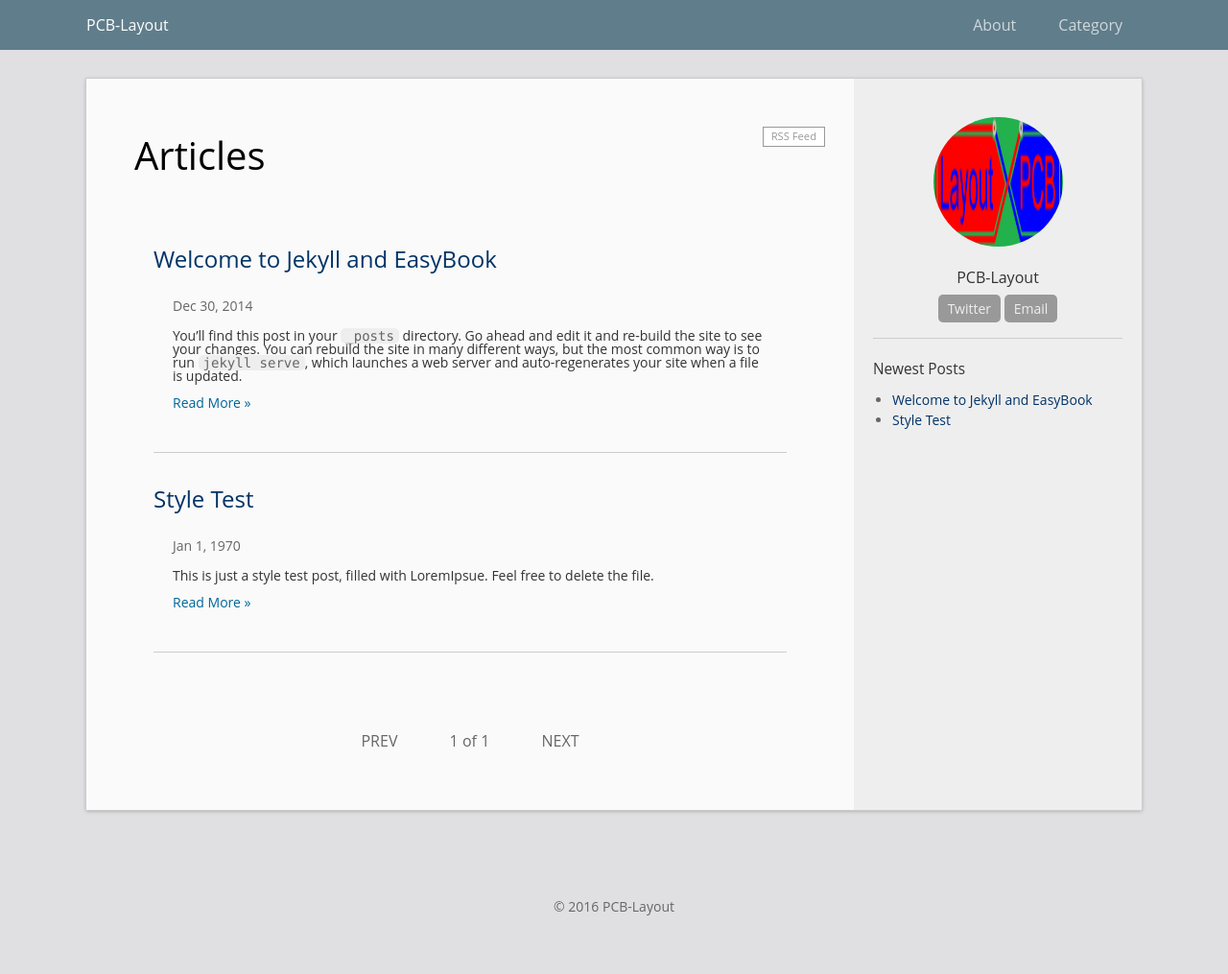
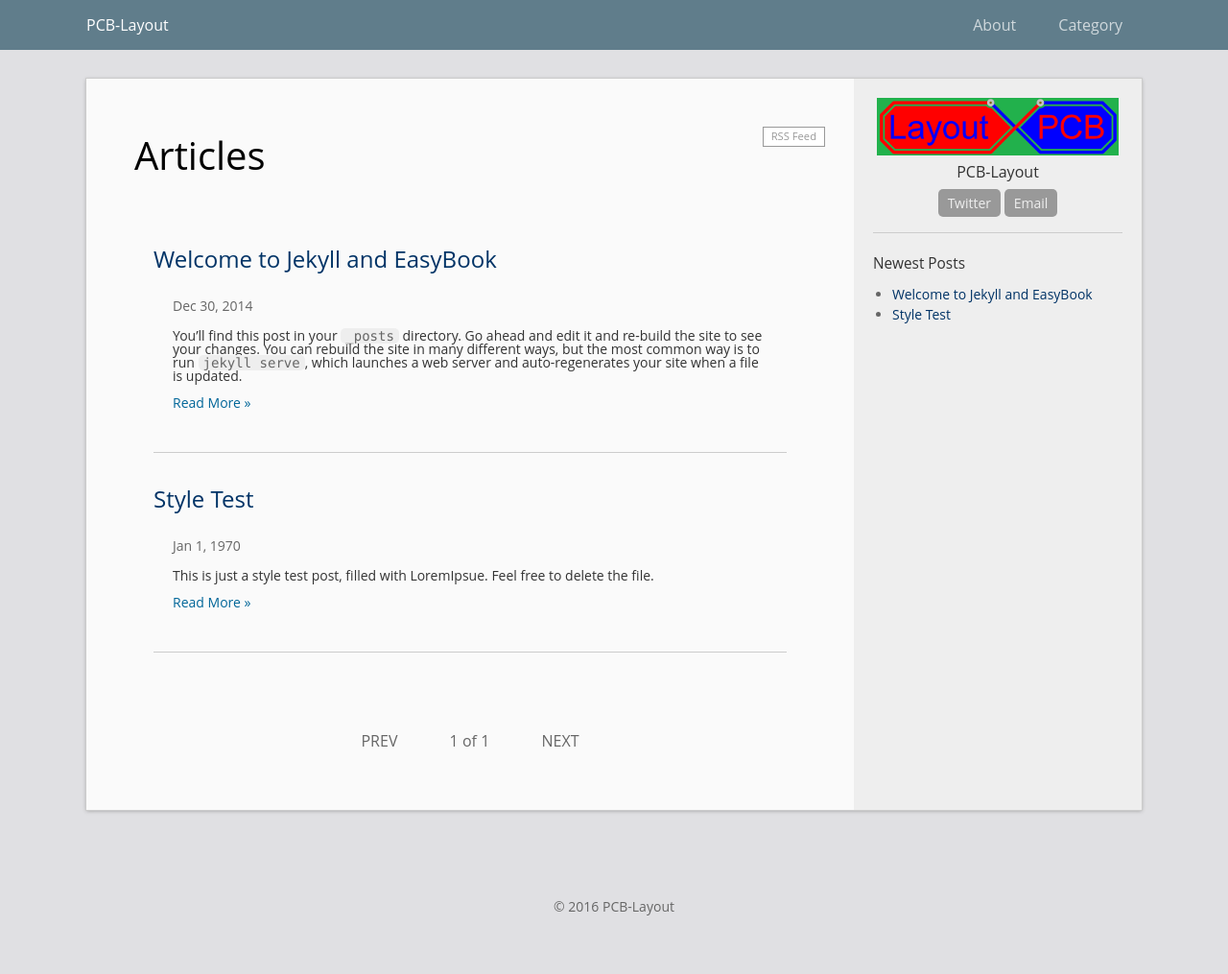
Before and after one commit to hakandilek/layout-pcb.de, a Jekyll site: the page built from index.html, in a window 1280 px wide. Shown: the whole page at 96% size. Built offline with Jekyll 4.4.1, drawn with Linux system fonts in a browser that asks for light colours; the list of posts is cut into pages by our own code.

Commit message:
fix logo css

```diff
--- a/_sass/_layout.scss
+++ b/_sass/_layout.scss
@@ -142,11 +142,6 @@
 .col-box-author {
 	text-align: center;
 	.avatar {
-		width: 135px;
-		height: 135px;
-		border-radius: 100%;
-		margin: 20px auto;
-		display: block;
 	}
 	.name {
 		font-size: $base-font-size;
```
